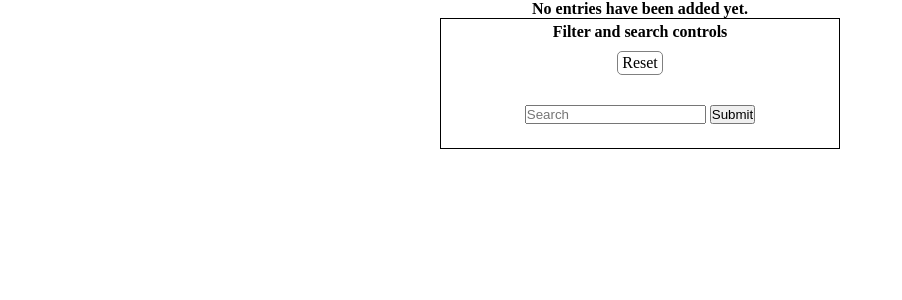
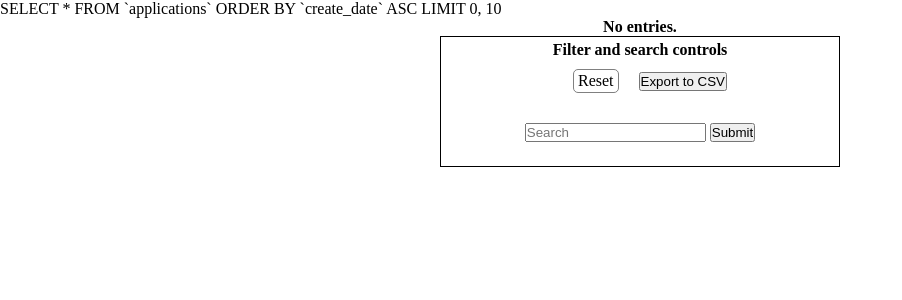
Before and after one commit to nnmiscenko/pineapple, a PHP site: page /dashboard/overview.php in a window 1280 px wide. Shown: the top 300 px of the page, without its empty margins (0-902 px from the left). Run offline with PHP 8.4, Linux system fonts and the light colour scheme; data that the repository does not hold is empty.

Commit message:
TASK-3: Advanced functionality

```diff
--- a/assets/css/style.css
+++ b/assets/css/style.css
@@ -391,3 +391,20 @@ table {
     color: blue; }
     .pagination a:hover {
       text-decoration: underline; }
+
+.no-info {
+  display: flex;
+  width: 100%;
+  margin: 0 auto;
+  font-weight: bold;
+  justify-content: center; }
+
+.sort-icon {
+  margin: 4px;
+  background: #e7e6e6;
+  color: black;
+  padding: 0 4px;
+  border: 1px solid black;
+  border-radius: 5px; }
+  .sort-icon:hover {
+    background: silver; }
--- /dev/null
+++ b/dashboard/export-csv.js
@@ -0,0 +1,43 @@
+function downloadCSV(csv, filename) {
+  var csvFile;
+  var downloadLink;
+  csvFile = new Blob([csv], {type: "text/csv"});
+  downloadLink = document.createElement("a");
+  downloadLink.download = filename;
+  downloadLink.href = window.URL.createObjectURL(csvFile);
+  downloadLink.style.display = "none";
+  document.body.appendChild(downloadLink);
+  downloadLink.click();
+}
+
+function exportTableToCSV(filename) {
+  var csv = [];
+  var rows = document.querySelectorAll("table .exportable");
+
+  for (var i = 0; i < rows.length; i++) {
+    var row = [], cols = rows[i].querySelectorAll("td, th");
+    for (var j = 0; j < cols.length; j++) {
+      let columnValue = cols[j].innerText
+
+      if (columnValue === "Controls" || columnValue === "Delete" || columnValue === '') {
+          continue;
+      } else {
+          row.push(cols[j].innerText);
+      }
+    }
+    csv.push(row.join(","));
+  }
+  downloadCSV(csv.join("\n"), filename);
+}
+
+function toggleSelected(e) {
+  e.classList.toggle("exportable");
+}
+
+let exButtons = document.querySelectorAll('.ex');
+
+for (let i = 0; i < exButtons.length; i++) {
+  exButtons[i].addEventListener('click', () => {
+    toggleSelected(event.target.parentNode.parentNode);
+  }, false);
+}
--- a/dashboard/overview.php
+++ b/dashboard/overview.php
@@ -39,11 +39,48 @@
 
     if (isset($_GET["page"])) {
       $page = $_GET["page"];
+    } else {
+      $page = 1;
     }
 
     $sql = "SELECT * FROM `applications` ORDER BY `create_date` ASC";
 
-    if (strlen($sortByName) > 0 || strlen($sortByDate) > 0) {
+    if (strlen($filterByMail) > 0) {
+      $sql = "SELECT * FROM `applications` WHERE email_platform LIKE '".$filterByMail."' ORDER BY `create_date` ASC";
+    }
+
+    if (strlen($searchText) > 0) {
+      $sql = "SELECT * FROM `applications` WHERE email LIKE '%".$searchText."%' ORDER BY `create_date` ASC";
+      echo 'here';
+      if (strlen($filterByMail) > 0) {
+        $sql = "SELECT * FROM `applications` WHERE email LIKE '%".$searchText."%' AND WHERE email_platform LIKE '".$filterByMail."' ORDER BY `create_date` ASC";
+      }
+    }
+
+    if (strlen($sortByName) > 0 && strlen($sortByDate) > 0) {
+      if ($sortByName == "ASC") {
+        $sortParameters .= "`email` ASC, ";
+      } else if ($sortByName == "DESC") {
+        $sortParameters .= "`email` DESC, ";
+      }
+
+      if ($sortByDate == "ASC") {
+        $sortParameters .= "`create_date` ASC ";
+      } else if ($sortByDate == "DESC") {
+        $sortParameters .= "`create_date` DESC ";
+      }
+      $sql = "SELECT * FROM `applications` ORDER BY ".$sortParameters;
+
+      if (strlen($filterByMail) > 0) {
+        $sql = "SELECT * FROM `applications` WHERE email_platform LIKE '".$filterByMail."' ORDER BY ".$sortParameters;
+      }
+      if (strlen($searchText) > 0) {
+        $sql = "SELECT * FROM `applications` WHERE email LIKE '%".$searchText."%' ORDER BY ".$sortParameters;
+        if (strlen($filterByMail) > 0) {
+          $sql = "SELECT * FROM `applications` WHERE email LIKE '%".$searchText."%' AND WHERE email_platform LIKE '".$filterByMail."' ORDER BY ".$sortParameters;
+        }
+      }
+    } else  if (strlen($sortByName) > 0 || strlen($sortByDate) > 0) {
       if ($sortByName == "ASC") {
         $sortParameters .= "`email` ASC ";
       } else if ($sortByName == "DESC") {
@@ -55,33 +92,33 @@
       } else if ($sortByDate == "DESC") {
         $sortParameters .= "`create_date` DESC ";
       }
+      $sql = "SELECT * FROM `applications` ORDER BY ".$sortParameters;
 
-      $sql = "SELECT * FROM `applications` ORDER BY ".$sortParameters;
+      if (strlen($filterByMail) > 0) {
+        $sql = "SELECT * FROM `applications` WHERE email_platform LIKE '".$filterByMail."' ORDER BY ".$sortParameters;
+      }
+
+      if (strlen($searchText) > 0) {
+        $sql = "SELECT * FROM `applications` WHERE email LIKE '%".$searchText."%' ORDER BY ".$sortParameters;
+        if (strlen($filterByMail) > 0) {
+          $sql = "SELECT * FROM `applications` WHERE email LIKE '%".$searchText."%' AND WHERE email_platform LIKE '".$filterByMail."' ORDER BY ".$sortParameters;
+        }
+      }
     }
 
-    if (strlen($filterByMail) > 0) {
-      $sql = "SELECT * FROM applications WHERE email_platform LIKE '".$filterByMail."'";
-    }
-
-    if (strlen($searchText) > 0) {
-      $sql = "SELECT * FROM applications WHERE email LIKE '%".$searchText."%'";
-    }
+    $sortByNameParameter = $sortByName;
+    $sortByDateParameter = $sortByDate;
 
     $result = $conn->query($sql);
-
-    $sortByNameParameter = $sortByName == "ASC" ? "DESC" : "ASC";
-    $sortByDateParameter = $sortByDate == "ASC" ? "DESC" : "ASC";
-    $sortByDateUrl = "?sortByDate=" . $sortByDateParameter;
-    $sortByNameUrl = "?sortByName=" . $sortByNameParameter;
 
     echo "<div class='pagination'>";
     for ($i = 0; $i < ($result->num_rows / $itemsPerPage); $i++) {
       $pageNum = $i + 1;
-      echo "<a href='?page=$pageNum'>".$pageNum."</a>";
+      echo "<a href='?search=".$searchText."&sortByDate=".$sortByDateParameter."&sortByName=".$sortByNameParameter."&filterByMail=".$filterByMail."&page=$pageNum'>".$pageNum."</a>";
     }
     echo "</div>";
 
-    if (strlen($page) > 0) {
+    if ($page > 0) {
       $from = $page * $itemsPerPage - $itemsPerPage;
       $to = $page * $itemsPerPage;
 
@@ -89,23 +126,25 @@
         $to = $result->num_rows;
       }
 
-      $sql = "SELECT * FROM `applications` ORDER BY `create_date` ASC LIMIT ".$from.", ".$itemsPerPage;
+      $sql .= " LIMIT ".$from.", ".$itemsPerPage;
       $result = $conn->query($sql);
     }
-
+    echo $sql;
     if ($result && $result->num_rows > 0) {
       echo "
         <table class='dashboard-table'>
-          <tr>
+          <tr class='exportable'>
+            <th></th>
             <th>ID</th>
-            <th><a href='" . $sortByNameUrl . "'>Email</th>
-            <th><a href='" . $sortByDateUrl . "'>Submit date</th>
+            <th>Email<a class='sort-icon' href='?search=".$searchText."&sortByDate=".$sortByDateParameter."&sortByName=DESC"."&filterByMail=".$filterByMail."&page=1'>&#8593;</a><a class='sort-icon' href='?search=".$searchText."&sortByDate=".$sortByDateParameter."&sortByName=ASC"."&filterByMail=".$filterByMail."&page=1'>&#8595;</a></th>
+            <th>Submit date<a class='sort-icon' href='?search=".$searchText."&sortByDate=DESC&sortByName=".$sortByNameParameter."&filterByMail=".$filterByMail."&page=1'>&#8593;</a><a class='sort-icon' href='?search=".$searchText."&sortByDate=ASC&sortByName=".$sortByNameParameter."&filterByMail=".$filterByMail."&page=1'>&#8595;</a></th>
             <th>Controls</th>
           </tr>
       ";
       while ($row = $result->fetch_assoc()) {
         echo "
           <tr>
+            <td><input type='checkbox' class='ex' /></td>
             <td class='info-cell'>" . $row["ID"] ."</td>" .
             "<td class='info-cell'>" . $row["email"] . "</td>" .
             "<td class='info-cell'>" . $row["create_date"] . "</td>
@@ -120,8 +159,8 @@
       echo "</table>";
     } else {
       echo '
-        <div style = "display: flex; width: 100%; margin: 0 auto; font-weight: bold; justify-content: center; ">
-          No entries have been added yet.
+        <div class="no-info">
+          No entries.
         </div>
       ';
     }
@@ -135,7 +174,8 @@
 
   <div class="filter-container">
     <p>Filter and search controls</p>
-    <a class='filter-button' href='?'>Reset</a>
+    <a class='filter-button' href='?'>Reset</a> <br/>
+    <button onclick="exportTableToCSV('applications.csv')">Export to CSV</button>
     <div class="search-controls">
       <form action="?" id="search">
         <input type="text" placeholder="Search" id="search" name="search" />
@@ -144,9 +184,10 @@
     </div>
     <?php
       for ($i = 0; $i < count($filterByMailArr); $i++) {
-        echo "<a class='filter-button' href='?filterByMail=". $filterByMailArr[$i] ."'>". $filterByMailArr[$i] . "</a>";
+        echo "<a class='filter-button' href='?search=".$searchText."&sortByDate=".$sortByDateParameter."&sortByName=".$sortByNameParameter."&filterByMail=". $filterByMailArr[$i] ."&page=1'>". $filterByMailArr[$i] . "</a>";
       }
     ?>
   </div>
-</body>
+  <script src="export-csv.js"></script>
+  </body>
 </html>
--- a/src/scss/style.scss
+++ b/src/scss/style.scss
@@ -529,3 +529,24 @@ table {
     }
   }
 }
+
+.no-info {
+  display: flex;
+  width: 100%;
+  margin: 0 auto;
+  font-weight: bold;
+  justify-content: center;
+}
+
+.sort-icon {
+  margin: 4px;
+  background: rgb(231, 230, 230);
+  color: black;
+  padding: 0 4px;
+  border: 1px solid black;
+  border-radius: 5px;
+
+  &:hover {
+    background: rgb(192, 192, 192);
+  }
+}
```
